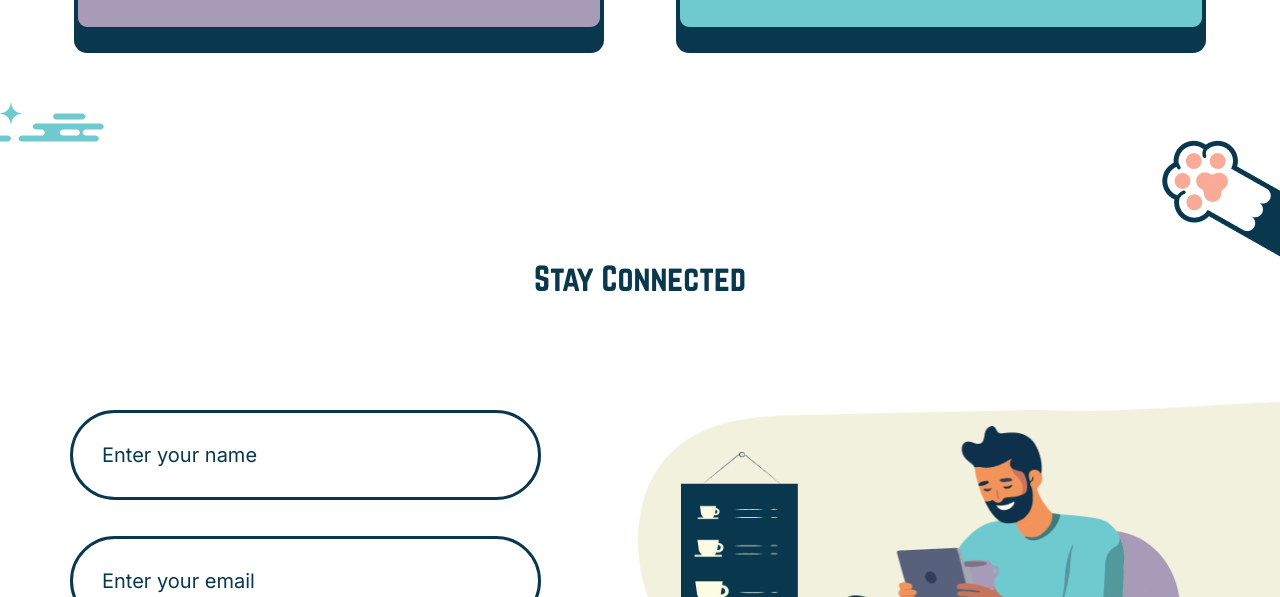
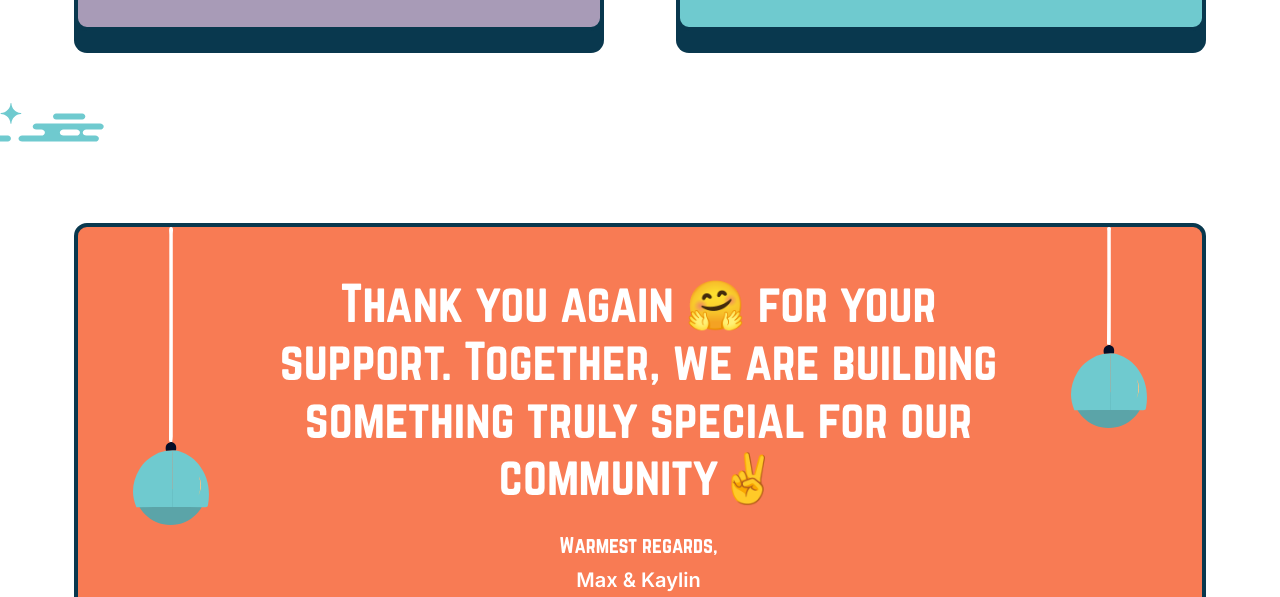
Before and after one commit to Deepak-Maan/Cafe-gato, a plain HTML site: page index.html in a window 1280 px wide. Shown: the part 1590-2187 px from the top of the page. Drawn offline with nearby package versions, Linux system fonts and the light colour scheme.

Commit message:
modified thanks section

```diff
--- a/assets/css/root.css
+++ b/assets/css/root.css
@@ -8,9 +8,9 @@
 
     --font-sm: 18px;
     --font-base: 22px;
-    --font-md: 31px;
-    --font-lg: 48px;
-    --font-xl: 74px;
+    --font-md: 24px;
+    --font-lg: 36px;
+    --font-xl: 48px;
 
 }
 
@@ -83,18 +83,18 @@
     :root {
         --font-sm: 20px !important;
         --font-base: 22px;
-        --font-md: 31px;
-        --font-lg: 48px;
-        --font-xl: 74px;
+        --font-md: 26px;
+        --font-lg: 38px;
+        --font-xl: 56px;
     }
 }
 
 @media (min-width:767.9px) {
     :root {
         --font-base: 22px;
-        --font-md: 31px;
-        --font-lg: 48px;
-        --font-xl: 74px;
+        --font-md: 28px;
+        --font-lg: 42px;
+        --font-xl: 64px;
     }
 }
 
--- a/assets/css/style.css
+++ b/assets/css/style.css
@@ -104,8 +104,41 @@
     overflow-x: clip;
 }
 
-/* =================================JOURNEY SECTION================================= */
-/* =================================CONNECTED SECTION================================= */
+/* =================================JOURNEY SECTION================================ */
+/* =================================THANKS SECTION================================= */
+.thanks_card {
+    max-width: 1140px;
+    border-radius: 13px;
+    border: 4px solid var(--primary);
+    box-shadow: 0px 22px 0px 0px var(--primary);
+    padding: 22px 20px 16px 20px;
+}
+
+.thanks_right_vector {
+    position: absolute;
+    top: 0;
+    right: 55px;
+    z-index: -1;
+}
+
+.thanks_left_vector {
+    position: absolute;
+    top: 0;
+    left: 55px;
+    z-index: -1;
+}
+
+.thanks_right_vector {
+    position: absolute;
+    top: 0;
+    right: 55px;
+}
+
+.max_w_770 {
+    max-width: 770px;
+}
+
+/* =================================CONNECTED SECTION============================== */
 .form_input {
     padding: 12px;
     max-width: 471px;
@@ -261,6 +294,10 @@
         height: 90px;
     }
 
+    .thanks_card {
+        padding: 48px 58px 31px 55px;
+    }
+
     .submit_button {
         padding-bottom: 33px;
         padding-top: 33px;
--- a/index.html
+++ b/index.html
@@ -65,7 +65,7 @@
         </div>
     </section>
 
-    <!-- Benefits -->
+    <!-- ====================================BENEFITS SECTION==================================== -->
     <div class=" position-relative overflow_x_clip pt-5 mt-5">
         <img class="benefits_top_lines" src="./assets/images/svg/blue_lines_vectors.svg" alt="lines">
         <img class="benefits_bottom_lines" src="./assets/images/svg/blue_lines_vectors.svg" alt="lines">
@@ -103,6 +103,25 @@
                     </div>
                 </div>
             </div>
+        </div>
+    </div>
+    <!-- ====================================THANKS SECTION==================================== -->
+    <div class="container mx-auto px-3 pb-5 pt-5 mt-5">
+        <div class=" thanks_card bg_orange mx-auto position-relative mt-5  z-3">
+            <p
+                class="ff_norwester relative z-2 fw-normal text_lg leading_120 text-white max_w_770 mx-auto text-center m-0">
+                Thank
+                you
+                again 🤗 for your support. Together, we are building something truly special for our community✌️</p>
+            <p class="ff_norwester font-normal text_sm lh-md text-center text-white m-0 pt-sm-4 pt-2">Warmest regards,
+            </p>
+            <p class=" ff_inter fw-semibold text_sm leading_120 text-center text-white m-0 pt-sm-2 pt-1">Max & Kaylin
+            </p>
+            <p class="ff_inter fw-normal text_sm lh-md text-center text-white m-0 pt-sm-2 pt-1">Cafe Gato</p>
+            <img class=" thanks_right_vector d-none d-lg-block" src="./assets/images/svg/thanks_right_vector.svg"
+                alt="stick">
+            <img class=" thanks_left_vector d-none d-lg-block" src="./assets/images/svg/thanks_left_vector.svg"
+                alt="small">
         </div>
     </div>
     <!--=====================================CONNECTED SECTION====================================-->
```
Also changed, not shown: assets/images/svg/thanks_left_vector.svg (added), assets/images/svg/thanks_right_vector.svg (added), assets/images/webp/thanks_left_vector.png (added), assets/images/webp/thanks_right_vector.png (added).
